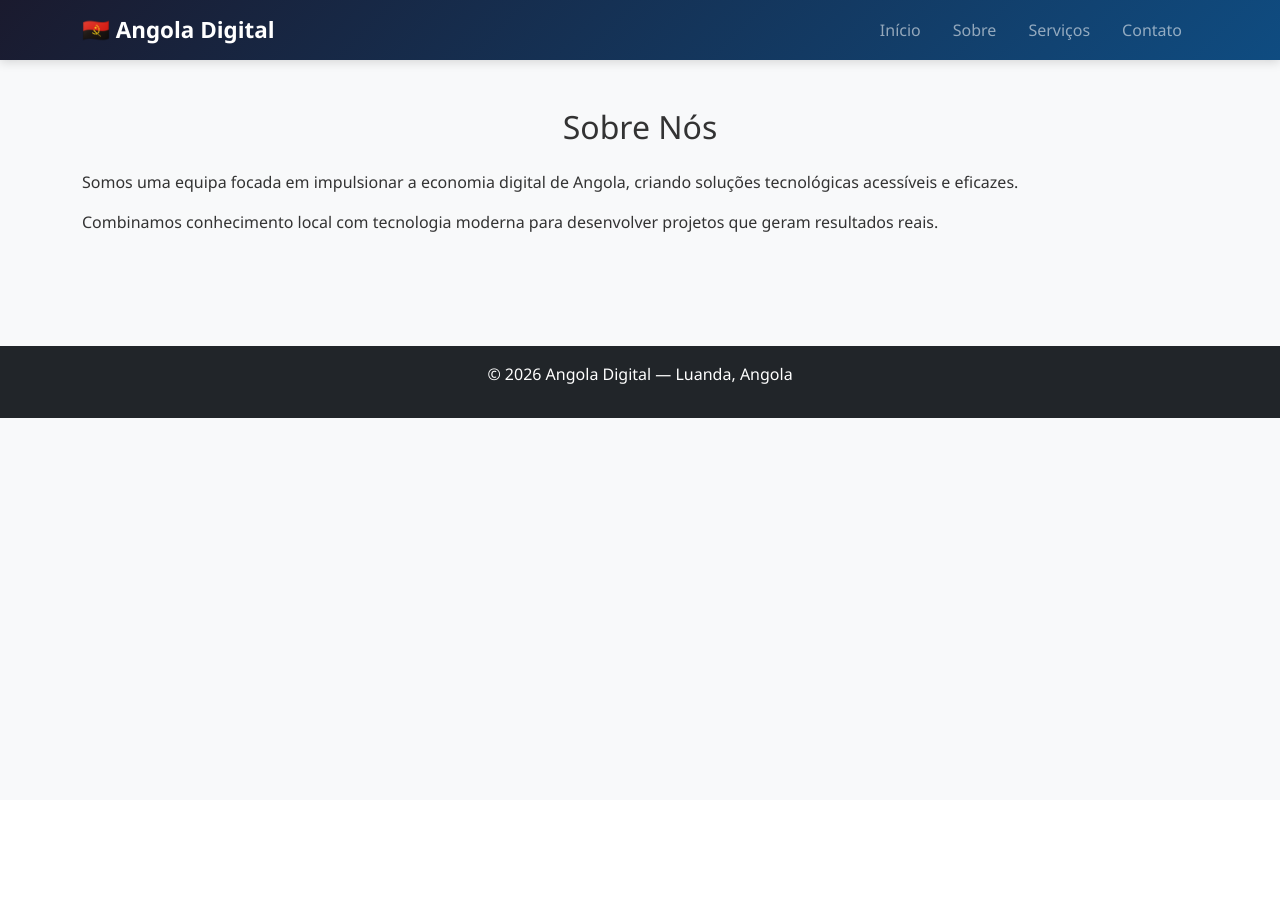
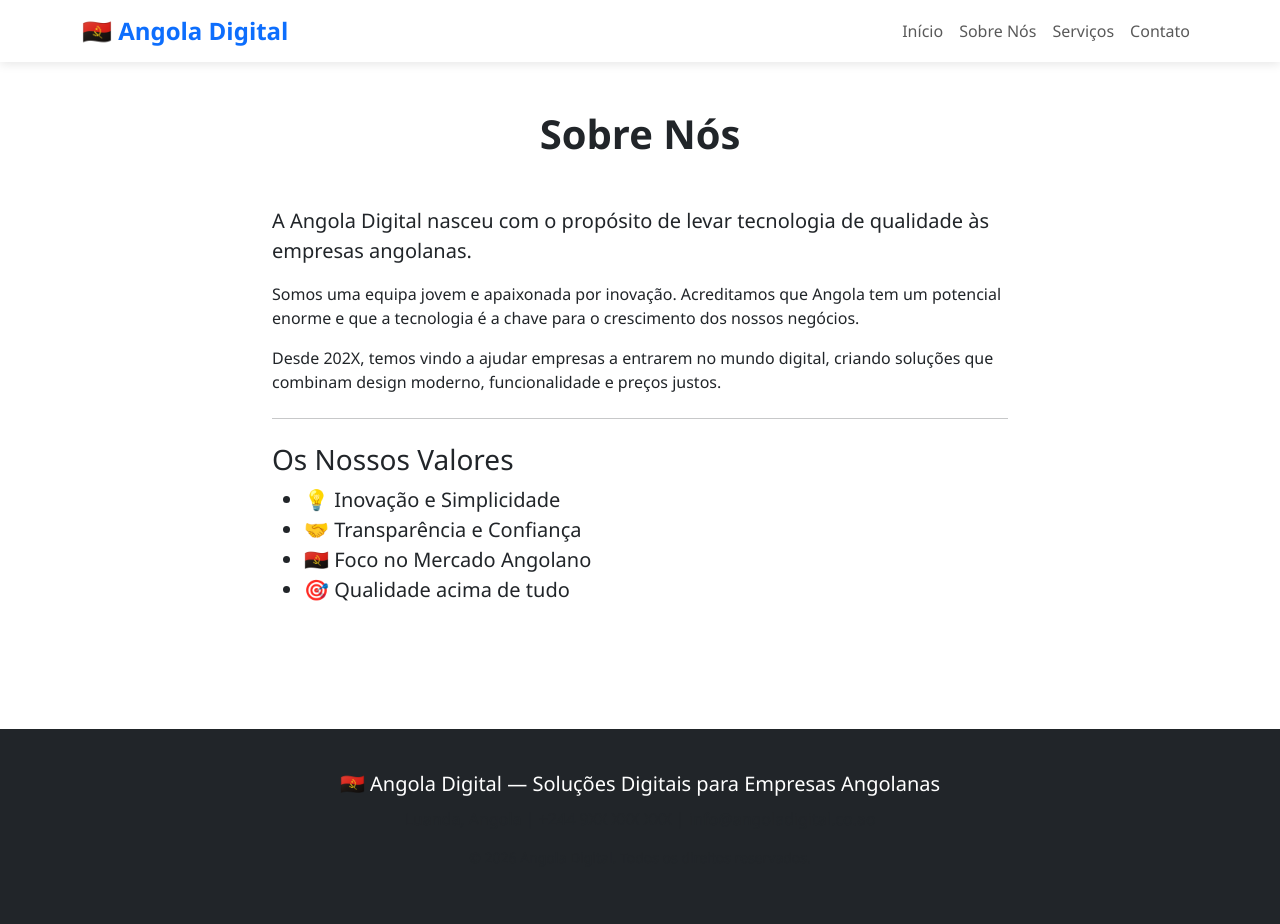
Before and after one commit to AlmiroVungeAmbrosio/angola-digital, a Django app: page /sobre/ in a window 1280 px wide. Before the commit the page ends 418 px from the top, so only its background shows below. Run offline with Django 5.2, Linux system fonts and the light colour scheme.

Commit message:
Projeto completo corrigido

```diff
--- a/core/views.py
+++ b/core/views.py
@@ -1,4 +1,4 @@
-from django.shortcuts import render
+from django.shortcuts import render, redirect
 from .models import Servico, Contato
 
 def home(request):
@@ -9,8 +9,8 @@ def sobre(request):
     return render(request, 'core/sobre.html')
 
 def servicos(request):
-    servicos = Servico.objects.filter(ativo=True).order_by('ordem')
-    return render(request, 'core/servicos.html', {'servicos': servicos})
+    lista = Servico.objects.filter(ativo=True).order_by('ordem')
+    return render(request, 'core/servicos.html', {'servicos': lista})
 
 def contato(request):
     if request.method == 'POST':
--- a/projeto_angola/urls.py
+++ b/projeto_angola/urls.py
@@ -1,7 +1,9 @@
 from django.contrib import admin
 from django.urls import path, include
+from django.conf import settings
+from django.conf.urls.static import static
 
 urlpatterns = [
     path('admin/', admin.site.urls),
     path('', include('core.urls')),
-]
+] + static(settings.STATIC_URL, document_root=settings.STATIC_ROOT)
--- /dev/null
+++ b/runtime.txt
@@ -0,0 +1 @@
+python-3.11.11
--- /dev/null
+++ b/templates/core/base.html
@@ -0,0 +1,53 @@
+<!DOCTYPE html>
+<html lang="pt-ao">
+<head>
+    <meta charset="UTF-8">
+    <meta name="viewport" content="width=device-width, initial-scale=1.0">
+    <title>Angola Digital — Soluções Digitais</title>
+    <link href="https://cdn.jsdelivr.net/npm/bootstrap@5.3.0/dist/css/bootstrap.min.css" rel="stylesheet">
+    <style>
+        :root {
+            --primary: #0d6efd;
+            --dark: #212529;
+        }
+        body { font-family: 'Segoe UI', sans-serif; }
+        .navbar { box-shadow: 0 2px 10px rgba(0,0,0,0.1); }
+        .nav-link:hover { color: #0d6efd !important; }
+        .card { transition: transform 0.3s, box-shadow 0.3s; border: none; box-shadow: 0 3px 15px rgba(0,0,0,0.08); }
+        .card:hover { transform: translateY(-5px); box-shadow: 0 8px 25px rgba(0,0,0,0.12); }
+        .btn-primary { background: linear-gradient(135deg, #0d6efd, #0056b3); border: none; }
+        .btn-success { background: linear-gradient(135deg, #28a745, #20c997); border: none; }
+        footer { background: #212529; color: white; padding: 40px 0; margin-top: 60px; }
+    </style>
+</head>
+<body>
+    <nav class="navbar navbar-expand-lg navbar-light bg-white sticky-top">
+        <div class="container">
+            <a class="navbar-brand fw-bold text-primary fs-4" href="/">🇦🇴 Angola Digital</a>
+            <button class="navbar-toggler" type="button" data-bs-toggle="collapse" data-bs-target="#navmenu">
+                <span class="navbar-toggler-icon"></span>
+            </button>
+            <div class="collapse navbar-collapse" id="navmenu">
+                <ul class="navbar-nav ms-auto">
+                    <li class="nav-item"><a class="nav-link" href="/">Início</a></li>
+                    <li class="nav-item"><a class="nav-link" href="/sobre/">Sobre Nós</a></li>
+                    <li class="nav-item"><a class="nav-link" href="/servicos/">Serviços</a></li>
+                    <li class="nav-item"><a class="nav-link" href="/contato/">Contato</a></li>
+                </ul>
+            </div>
+        </div>
+    </nav>
+
+    {% block content %}{% endblock %}
+
+    <footer>
+        <div class="container text-center">
+            <p class="fs-5 mb-2">🇦🇴 Angola Digital — Soluções Digitais para Empresas Angolanas</p>
+            <p class="text-muted mb-3">Luanda, Angola | +244 9XX XXX XXX | info@angoladigital.co.ao</p>
+            <p class="small text-muted">© 2026 Angola Digital. Todos os direitos reservados.</p>
+        </div>
+    </footer>
+
+    <script src="https://cdn.jsdelivr.net/npm/bootstrap@5.3.0/dist/js/bootstrap.bundle.min.js"></script>
+</body>
+</html>
--- a/templates/core/sobre.html
+++ b/templates/core/sobre.html
@@ -1,37 +1,23 @@
-<!DOCTYPE html>
-<html lang="pt-ao">
-<head>
-    <meta charset="UTF-8">
-    <meta name="viewport" content="width=device-width, initial-scale=1.0">
-    <title>Sobre - Angola Digital</title>
-    <link href="https://cdn.jsdelivr.net/npm/bootstrap@5.3.0/dist/css/bootstrap.min.css" rel="stylesheet">
-    {% load static %}
-<link rel="stylesheet" href="{% static 'css/style.css' %}">
-</head>
-<body>
-    <nav class="navbar navbar-expand-lg navbar-dark bg-dark">
-        <div class="container">
-            <a class="navbar-brand" href="/">🇦🇴 Angola Digital</a>
-            <div class="collapse navbar-collapse">
-                <ul class="navbar-nav ms-auto">
-                    <li class="nav-item"><a class="nav-link" href="/">Início</a></li>
-                    <li class="nav-item"><a class="nav-link" href="/sobre/">Sobre</a></li>
-                    <li class="nav-item"><a class="nav-link" href="/servicos/">Serviços</a></li>
-                    <li class="nav-item"><a class="nav-link" href="/contato/">Contato</a></li>
+{% extends 'core/base.html' %}
+{% block content %}
+<section class="py-5">
+    <div class="container">
+        <h1 class="text-center mb-5 fw-bold">Sobre Nós</h1>
+        <div class="row justify-content-center">
+            <div class="col-md-8">
+                <p class="lead">A Angola Digital nasceu com o propósito de levar tecnologia de qualidade às empresas angolanas.</p>
+                <p>Somos uma equipa jovem e apaixonada por inovação. Acreditamos que Angola tem um potencial enorme e que a tecnologia é a chave para o crescimento dos nossos negócios.</p>
+                <p>Desde 202X, temos vindo a ajudar empresas a entrarem no mundo digital, criando soluções que combinam design moderno, funcionalidade e preços justos.</p>
+                <hr class="my-4">
+                <h3>Os Nossos Valores</h3>
+                <ul class="fs-5">
+                    <li>💡 Inovação e Simplicidade</li>
+                    <li>🤝 Transparência e Confiança</li>
+                    <li>🇦🇴 Foco no Mercado Angolano</li>
+                    <li>🎯 Qualidade acima de tudo</li>
                 </ul>
             </div>
         </div>
-    </nav>
-
-    <div class="container py-5">
-        <h2 class="text-center mb-4">Sobre Nós</h2>
-        <p>Somos uma equipa focada em impulsionar a economia digital de Angola, criando soluções tecnológicas acessíveis e eficazes.</p>
-        <p>Combinamos conhecimento local com tecnologia moderna para desenvolver projetos que geram resultados reais.</p>
     </div>
-
-    <footer class="bg-dark text-white py-3 text-center">
-        <p>© 2026 Angola Digital — Luanda, Angola</p>
-    </footer>
-    <script src="https://cdn.jsdelivr.net/npm/bootstrap@5.3.0/dist/js/bootstrap.bundle.min.js"></script>
-</body>
-</html>
+</section>
+{% endblock %}
```
Also changed, not shown: projeto_angola/settings.py (+17 -68 lines), requirements.txt (+5 -3 lines), templates/core/contato.html (+26 -45 lines), templates/core/home.html (+26 -33 lines), templates/core/servicos.html (+26 -37 lines).
